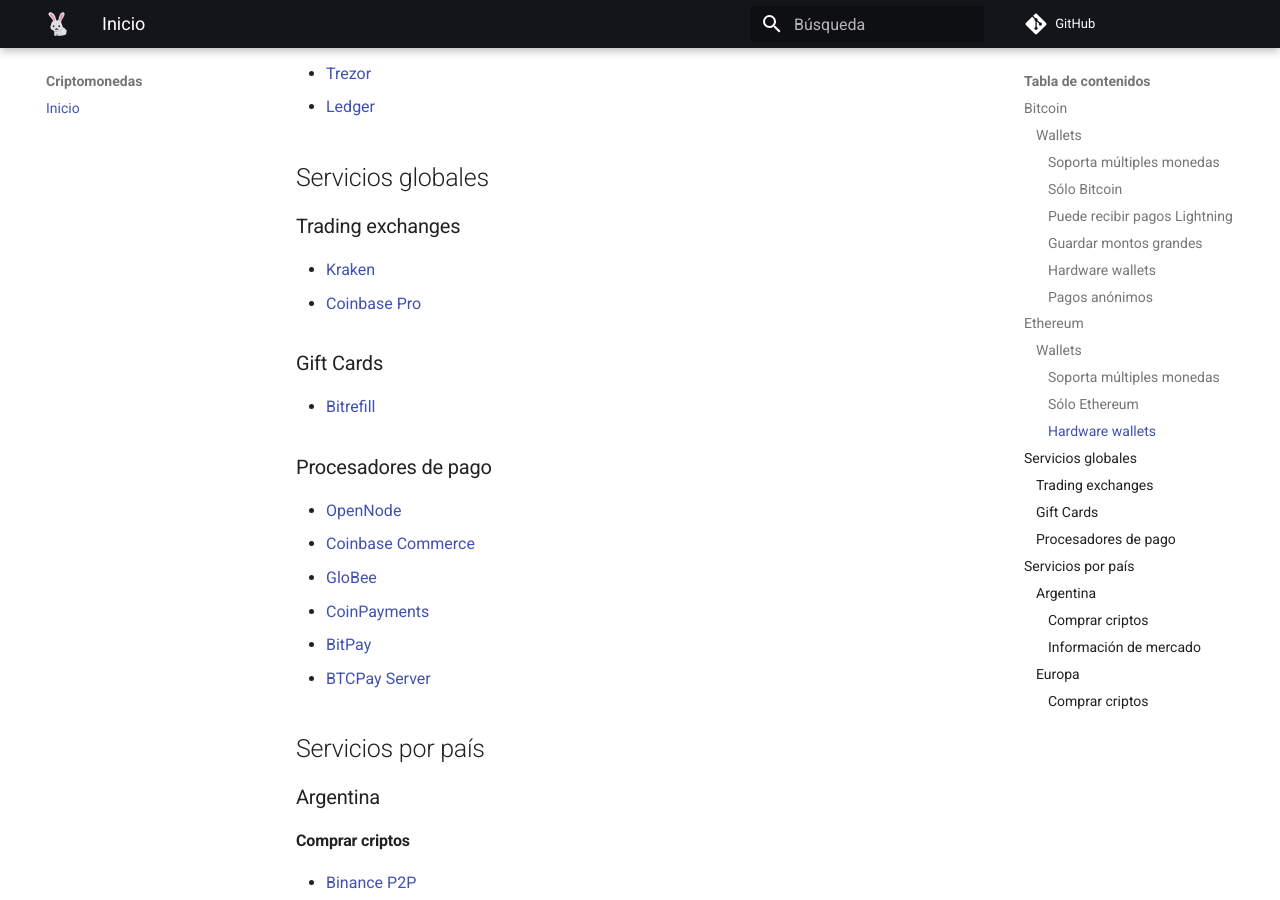
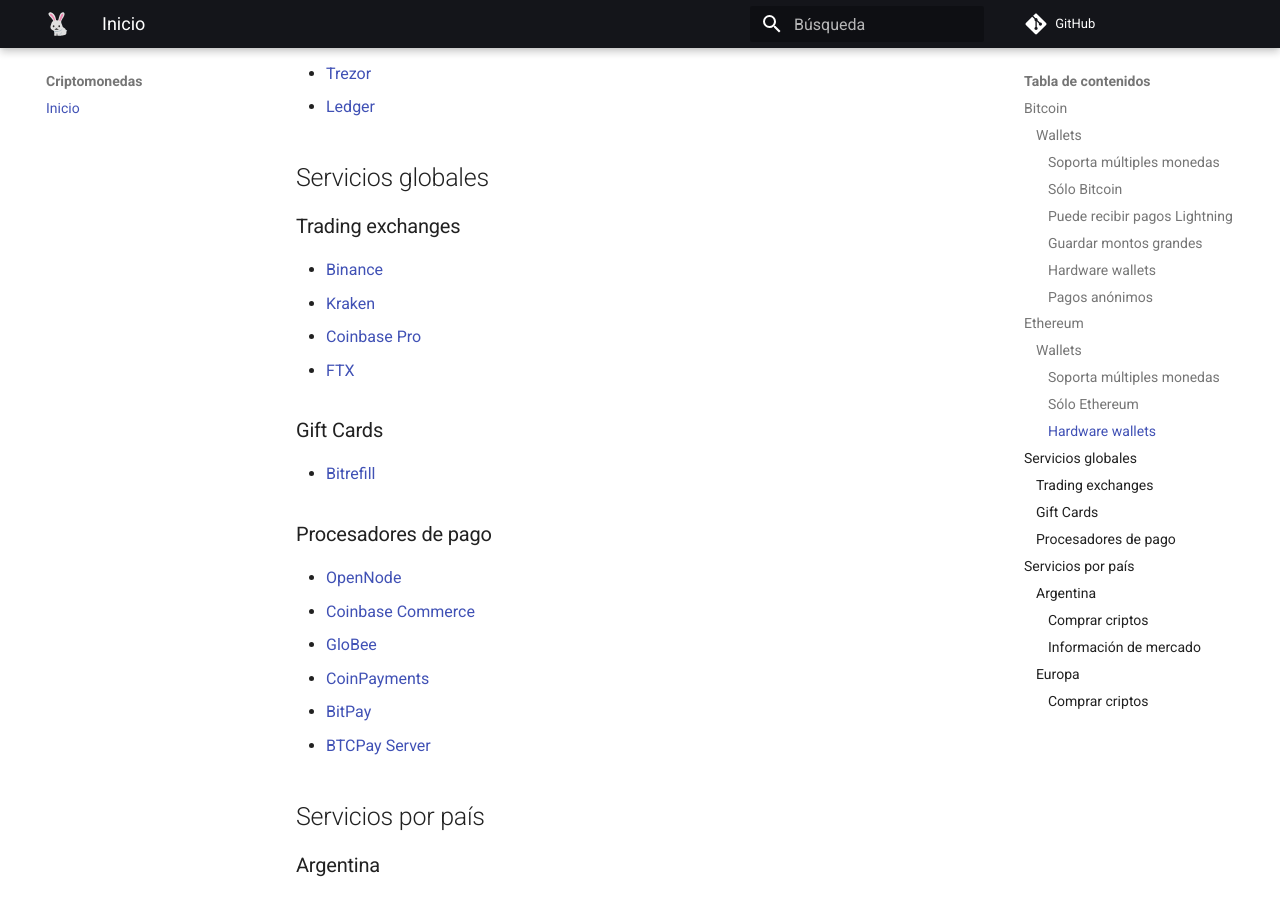
Before and after one commit to anomalouscode/wiki, an MkDocs documentation site: the page built from docs/criptomonedas/index.md, in a window 1280 px wide and 900 px high, scrolled down 1679 px. Built offline with MkDocs 1.6.1 and Material for MkDocs 9.7.7, drawn with Linux system fonts in a browser that asks for light colours; comment, search, counter and statistics services are not loaded.

Commit message:
adding exchanges

```diff
--- a/docs/criptomonedas/index.md
+++ b/docs/criptomonedas/index.md
@@ -72,8 +72,10 @@
 
 ### Trading exchanges
 
+- [Binance](https://www.binance.com/)
 - [Kraken](https://www.kraken.com/)
 - [Coinbase Pro](https://pro.coinbase.com/)
+- [FTX](https://ftx.com/)
 
 ### Gift Cards
 
```
Also changed, not shown: 1 other file.
